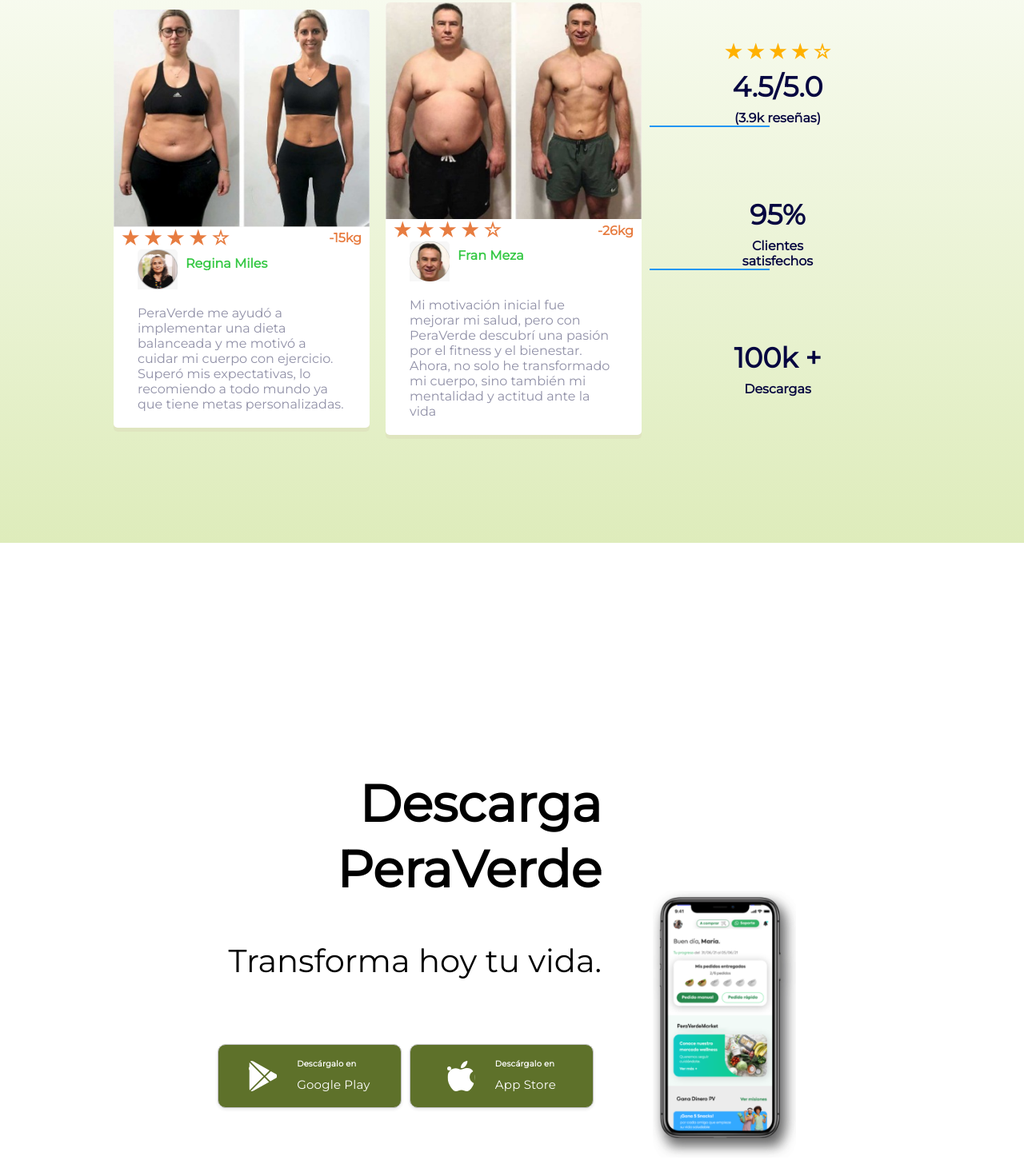
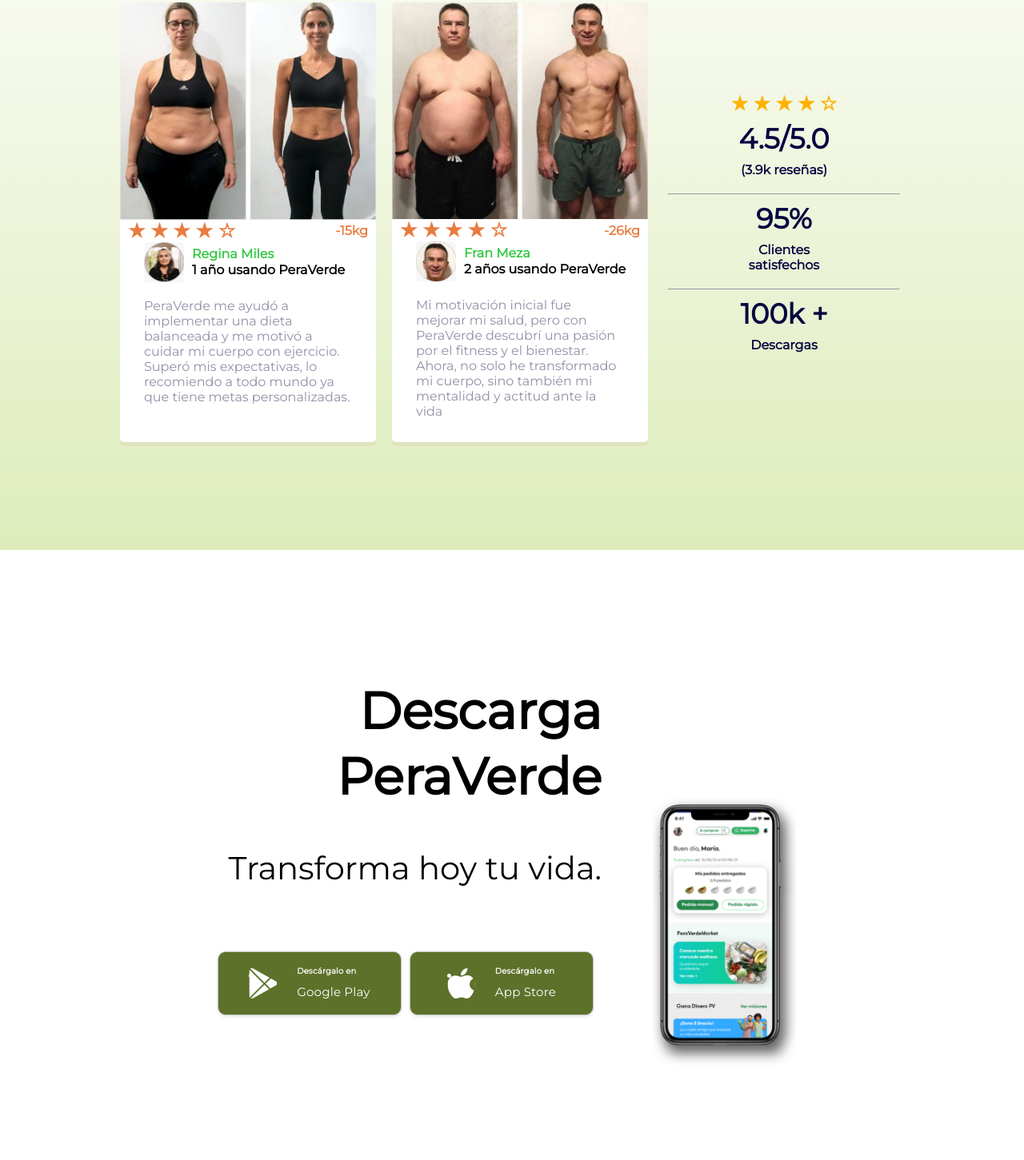
Before and after one commit to kimySolange/kimySolange.github.io, a plain HTML site: page index.html in a window 1280 px wide. Shown: the part 2305-3756 px from the top of the page at 80% size. Drawn offline with nearby package versions, Linux system fonts and the light colour scheme; a web font is replaced by a local one.

Commit message:
Update style.css

```diff
--- a/assets/styles/style.css
+++ b/assets/styles/style.css
@@ -59,11 +59,10 @@ a.btn {
 }
 
 hr {
-    width: 150px;
     height: 2px;
-    background-color: #2196F3;
-    border: 0;
-    margin-bottom: 80px;
+    margin-top: 20px;
+    margin-left: 15px;
+    margin-right: 15px;
 }
 
 /* Header Section */
@@ -461,6 +460,7 @@ header nav li:last-child {
     flex-direction: column;
     align-items: left;
     padding: 125px 100px;
+    align-items: center;
 }
 
 .section4-information{
@@ -483,6 +483,7 @@ header nav li:last-child {
 
     display: flex;
     flex-direction: column;
+    min-height: 550px;
 }
 
 
@@ -548,6 +549,8 @@ header nav li:last-child {
 .section4-card-perfil-text-time{
     font-weight: 100;
     text-align: left;
+    margin-top: 5px;
+    color: #000;
 }
 
 .section4-card-perfil-text-name{
@@ -868,7 +871,7 @@ ul li .material-icons {
     display: flex;
     flex-direction: column;
     align-items: left;
-    padding: 125px 100px;
+    padding: 0px 100px;
 }
 
 .section5-content{
```
